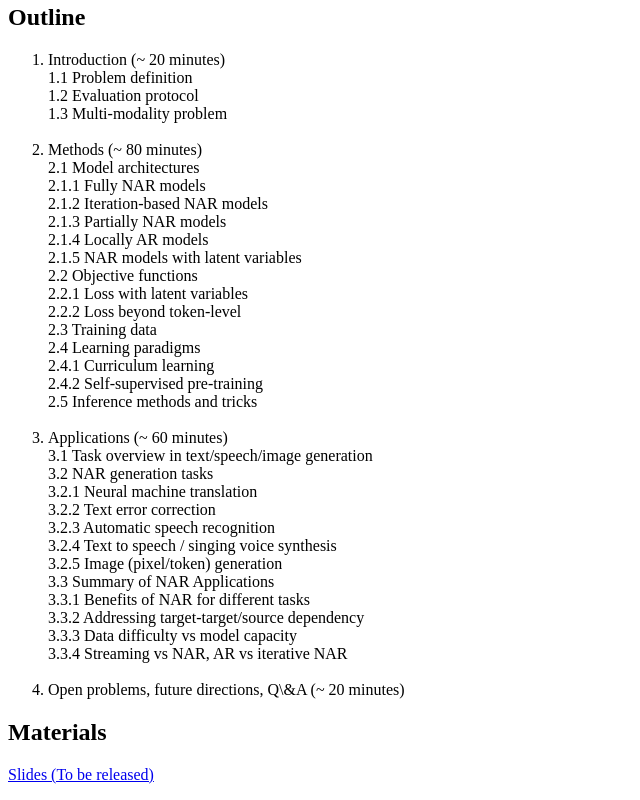
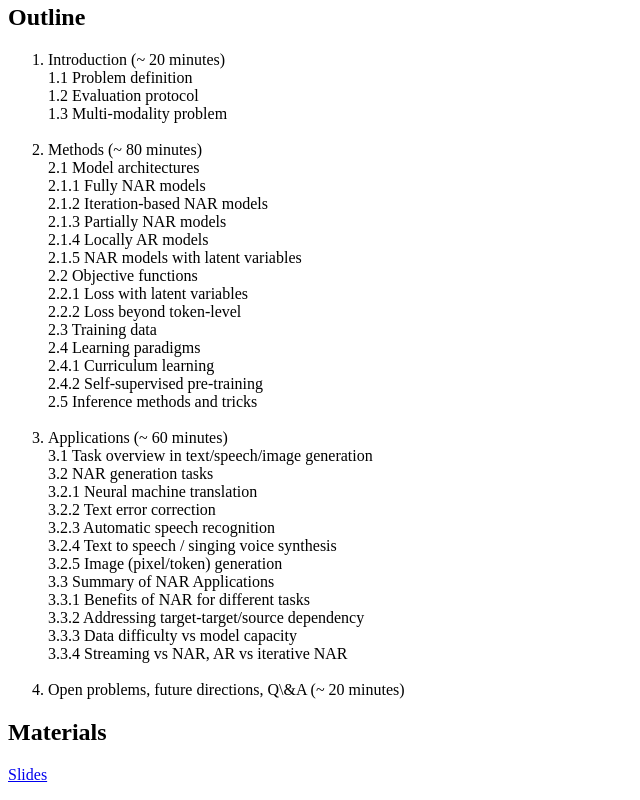
Before and after one commit to NAR-tutorial/acl2022, a plain HTML site: page index.html in a window 1280 px wide. Shown: the part 414-1214 px from the top of the page, without its empty margins (0-640 px from the left). Drawn offline with Linux system fonts and the light colour scheme; a script that the page names is missing.

Commit message:
Update index.html

```diff
--- a/index.html
+++ b/index.html
@@ -76,7 +76,7 @@
 
 
 <h2 id="materials">Materials</h2>
-<p><a href="tbd">Slides (To be released)</a><br />
+<p><a href="https://github.com/NAR-tutorial/acl2022/blob/main/Non-autoregressive%20Sequence%20Generation%E2%80%94%E2%80%94ACL%202022.pdf">Slides</a><br />
 
 
 
```
